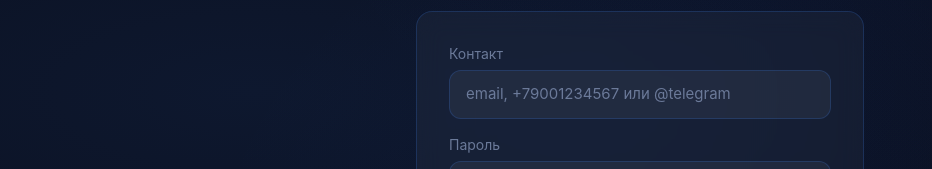
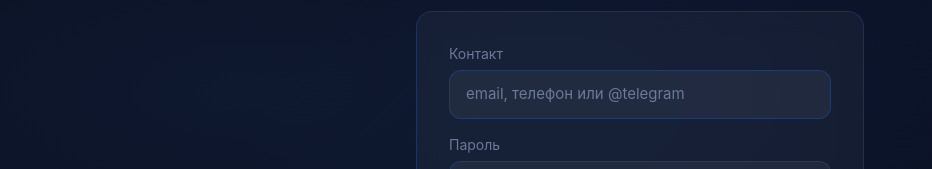
Before and after one commit to donsdesmages/vpn-browser, a Next.js app: page /login in a window 1280 px wide. Shown: the part 308-477 px from the top of the page, without its empty margins (0-932 px from the left). Built offline with nearby package versions, Linux system fonts and the light colour scheme; no server answers.

Commit message:
Phase 15: replace +7 format with 'телефон' in placeholders, remove duplicate hint text

```diff
--- a/src/app/login/page.tsx
+++ b/src/app/login/page.tsx
@@ -136,7 +136,7 @@ export default function LoginPage() {
                   type="text"
                   value={contact}
                   onChange={(e) => setContact(e.target.value)}
-                  placeholder="email, +79001234567 или @telegram"
+                  placeholder="email, телефон или @telegram"
                   required
                   className="input-field w-full px-4 py-3 rounded-xl"
                 />
--- a/src/app/register/page.tsx
+++ b/src/app/register/page.tsx
@@ -85,7 +85,7 @@ export default function RegisterPage() {
                 type="text"
                 value={contact}
                 onChange={(e) => setContact(e.target.value)}
-                placeholder="email, +79001234567 или @telegram"
+                placeholder="email, телефон или @telegram"
                 required
                 className={`input-field w-full px-4 py-3 rounded-xl transition-all ${
                   contactTaken ? "border border-red-500 bg-red-500/10" : ""
@@ -96,10 +96,6 @@ export default function RegisterPage() {
                   {contactType === "phone" && "Этот номер уже занят"}
                   {contactType === "email" && "Этот email уже занят"}
                   {contactType === "telegram" && "Этот @username уже занят"}
-                </p>
-              ) : (
-                <p className="text-[#6b7a99] text-xs mt-1.5">
-                  Email, номер телефона или Telegram @username
                 </p>
               )}
             </div>
```
